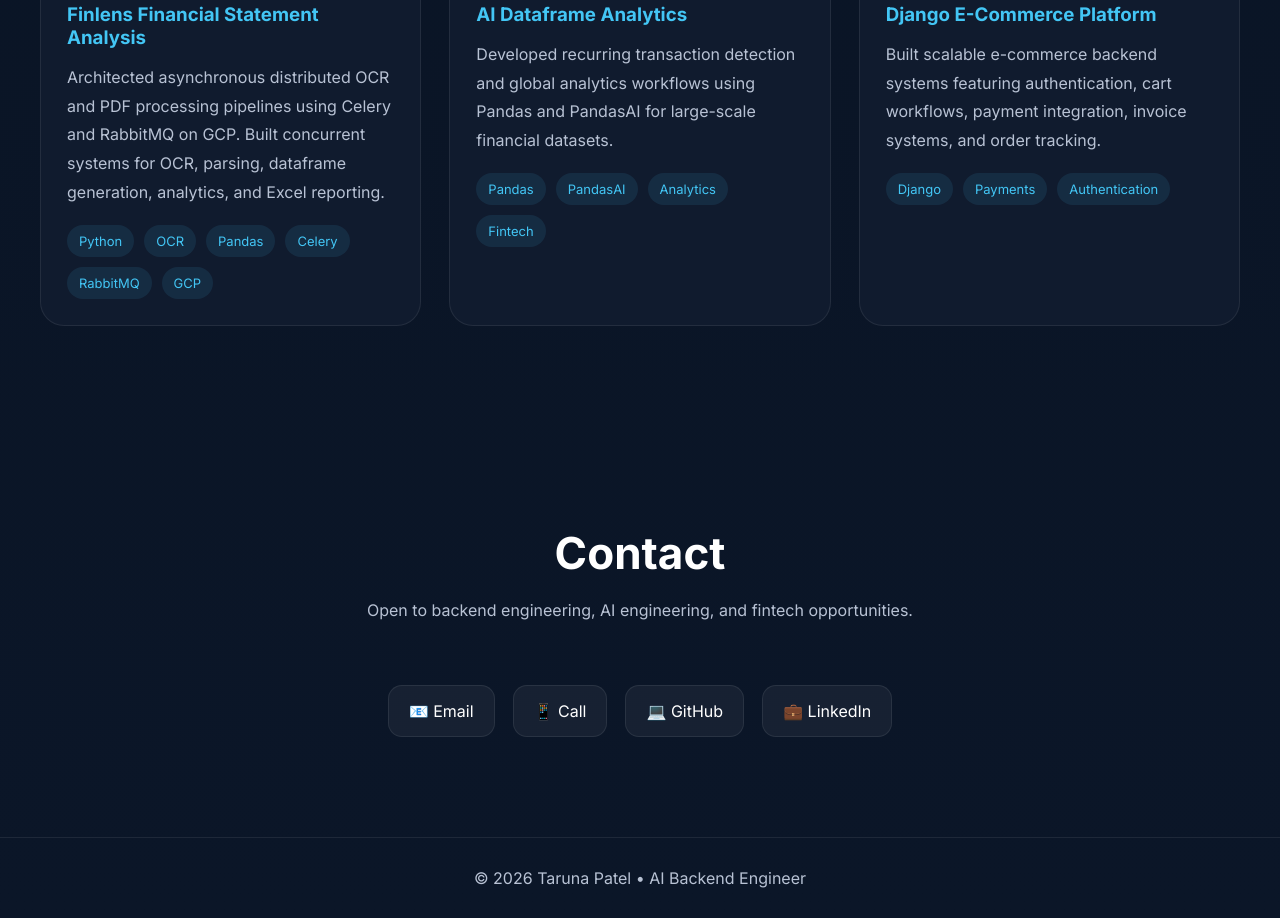
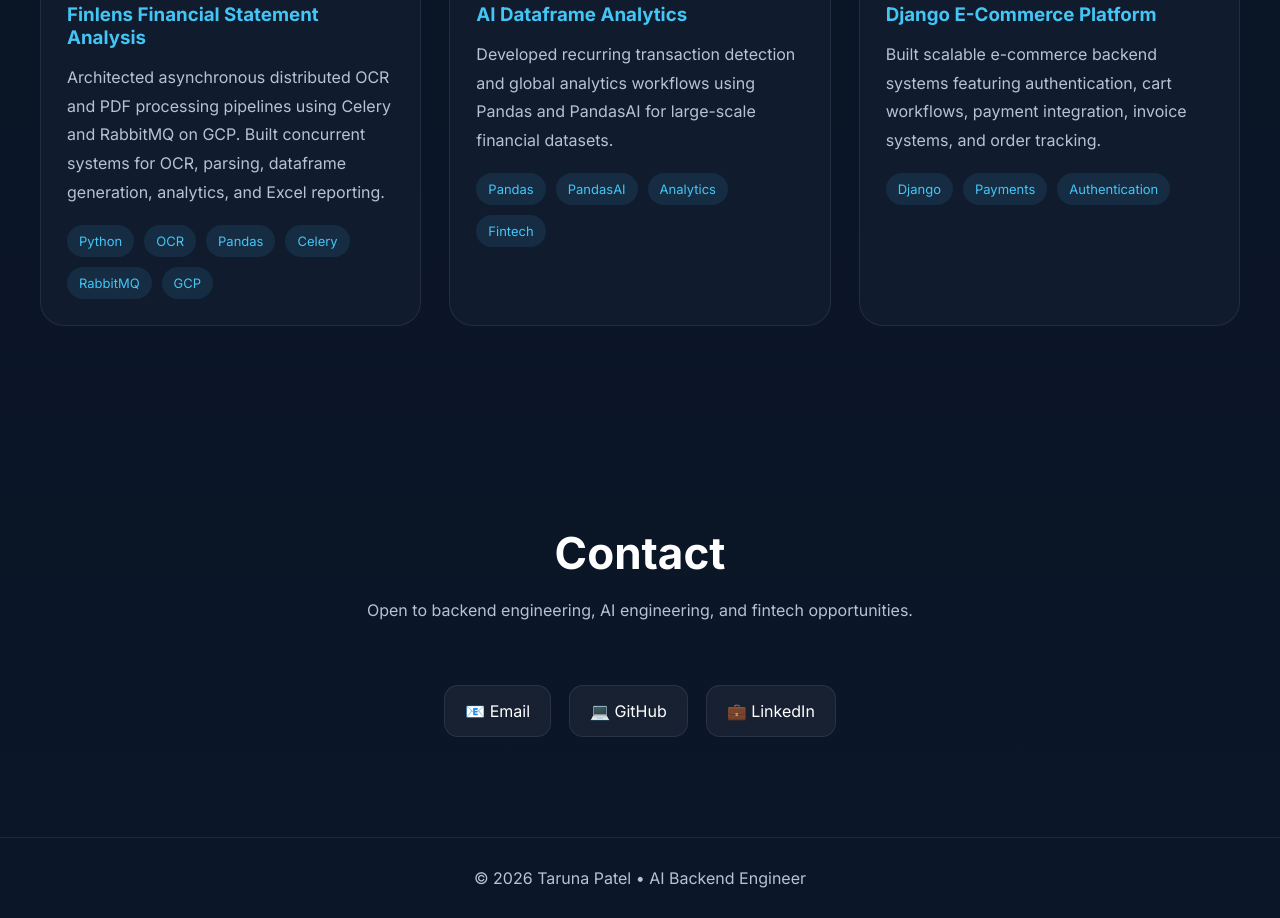
Before and after one commit to Taruna21/portfolio, a plain HTML site: page index.html in a window 1280 px wide. Shown: the part 3195-4113 px from the top of the page. Drawn offline with Linux system fonts and the light colour scheme.

Commit message:
Add files via upload

```diff
--- a/index.html
+++ b/index.html
@@ -1457,9 +1457,7 @@ and fintech opportunities.
 📧 Email
 </a>
 
-<a href="tel:+918840375949">
-📱 Call
-</a>
+
 
 <a
 href="https://github.com/Taruna21"
@@ -1480,9 +1478,6 @@ target="_blank"
 </div>
 
 </section>
-
-<!-- AI CHAT -->
-
 
 <!-- AI CHAT -->
 
```
